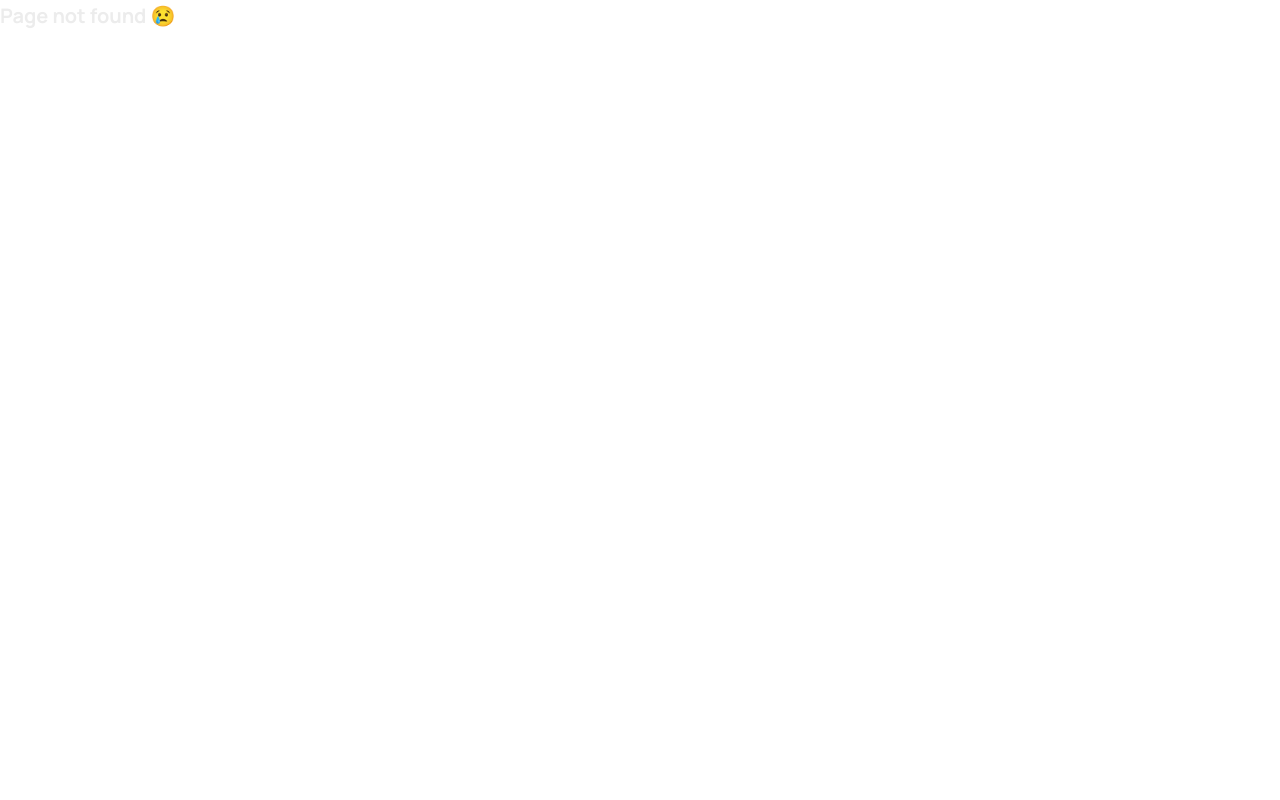
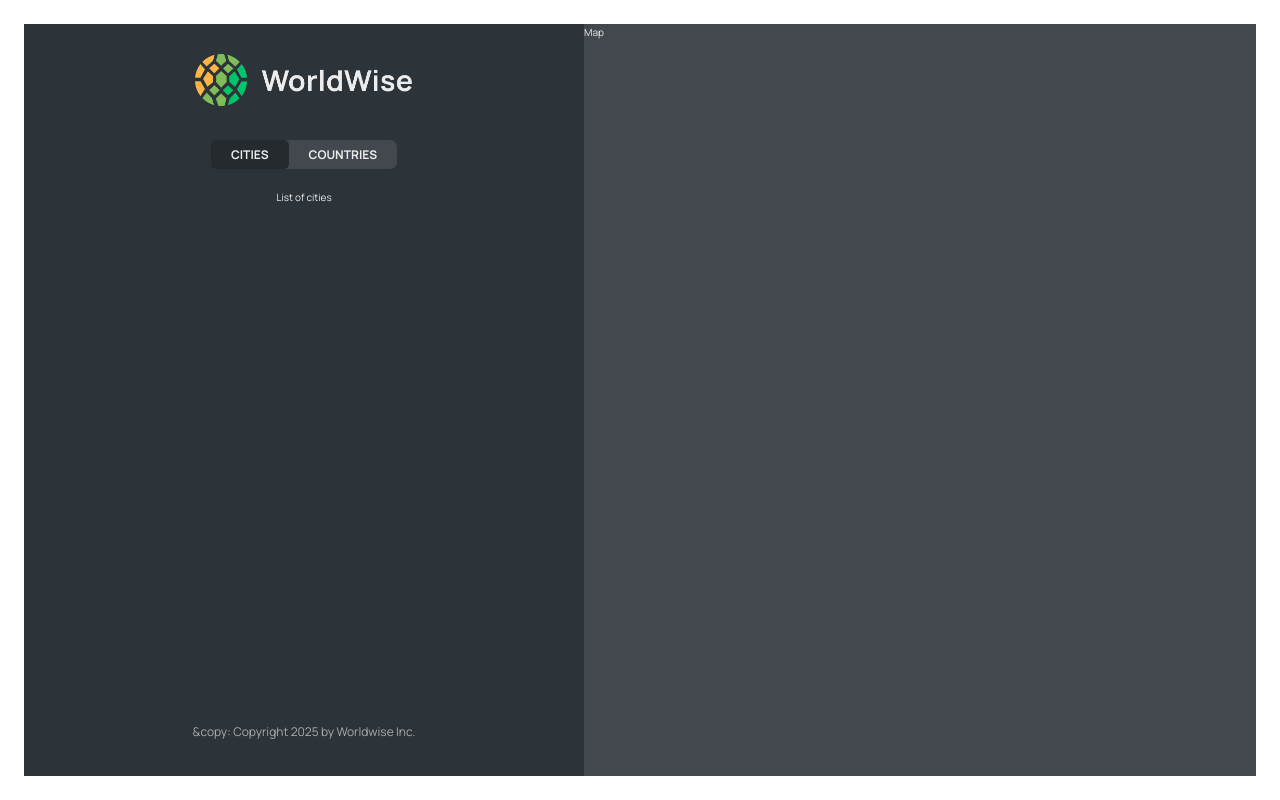
Before and after one commit to Varshini1425/worldwise, a React (Vite) app: page /app/cities in a window 1280 px wide. Before the commit this address had no page. Built offline with nearby package versions, Linux system fonts and the light colour scheme.

Commit message:
added a nested route

```diff
--- a/src/App.jsx
+++ b/src/App.jsx
@@ -11,11 +11,17 @@
   return (
     <BrowserRouter>
       <Routes>
-        <Route path="/" element={<HomePage />}></Route>
+        <Route index element={<HomePage />}></Route>
         <Route path="/product" element={<Product />}></Route>
         <Route path="/pricing" element={<Pricing />}></Route>
         <Route path="/login" element={<Login />}></Route>
-        <Route path="/app" element={<AppLayout />}></Route>
+        <Route path="/app" element={<AppLayout />}>
+          <Route index element={<p>LIST OF CITIES</p>} />
+          <Route path="cities" element={<p>List of cities</p>}></Route>
+          <Route path="countries" element={<p>Countries</p>}></Route>
+          <Route path="form" element={<p>Form</p>}></Route>
+        </Route>
+
         <Route path="*" element={<PageNotFound />}></Route>
       </Routes>
     </BrowserRouter>
--- a/src/components/AppNav.jsx
+++ b/src/components/AppNav.jsx
@@ -1,8 +1,20 @@
 import React from "react";
 import styles from "./AppNav.module.css";
+import { NavLink } from "react-router-dom";
 
 const AppNav = () => {
-  return <nav className={styles.nav}>App Navigation</nav>;
+  return (
+    <nav className={styles.nav}>
+      <ul>
+        <li>
+          <NavLink to="cities">Cities</NavLink>
+        </li>
+        <li>
+          <NavLink to="countries">Countries</NavLink>
+        </li>
+      </ul>
+    </nav>
+  );
 };
 
 export default AppNav;
--- a/src/components/Map.jsx
+++ b/src/components/Map.jsx
@@ -1,5 +1,5 @@
 import React from "react";
-import styles from "/Map.module.css";
+import styles from "./Map.module.css";
 
 const Map = () => {
   return <div className={styles.mapContainer}>Map</div>;
--- a/src/components/Sidebar.jsx
+++ b/src/components/Sidebar.jsx
@@ -2,13 +2,14 @@
 import styles from "./Sidebar.module.css";
 import Logo from "./Logo";
 import AppNav from "./AppNav";
+import { Outlet } from "react-router-dom";
 
 const Sidebar = () => {
   return (
     <div className={styles.sidebar}>
       <Logo />
       <AppNav />
-      <p>List of cities</p>
+      <Outlet />
       <footer className={styles.footer}>
         <p className={styles.copyright}>
           &copy: Copyright {new Date().getFullYear()} by Worldwise Inc.
--- a/src/pages/AppLayout.jsx
+++ b/src/pages/AppLayout.jsx
@@ -1,7 +1,7 @@
 import React from "react";
-import AppNav from "../components/AppNav";
 import Sidebar from "../components/Sidebar";
 import styles from "./AppLayout.module.css";
+import Map from "../components/Map";
 const AppLayout = () => {
   return (
     <div className={styles.app}>
```
